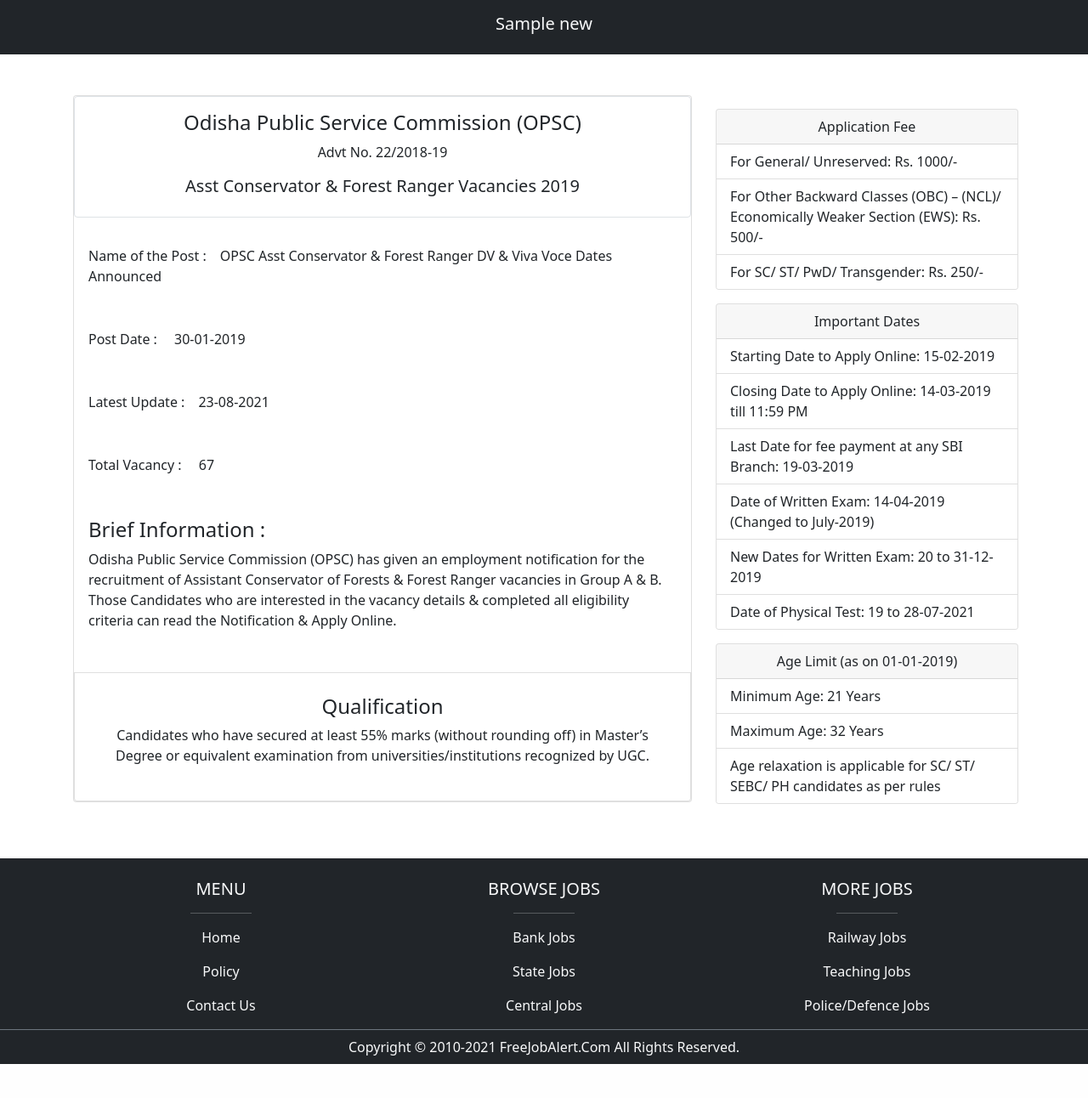
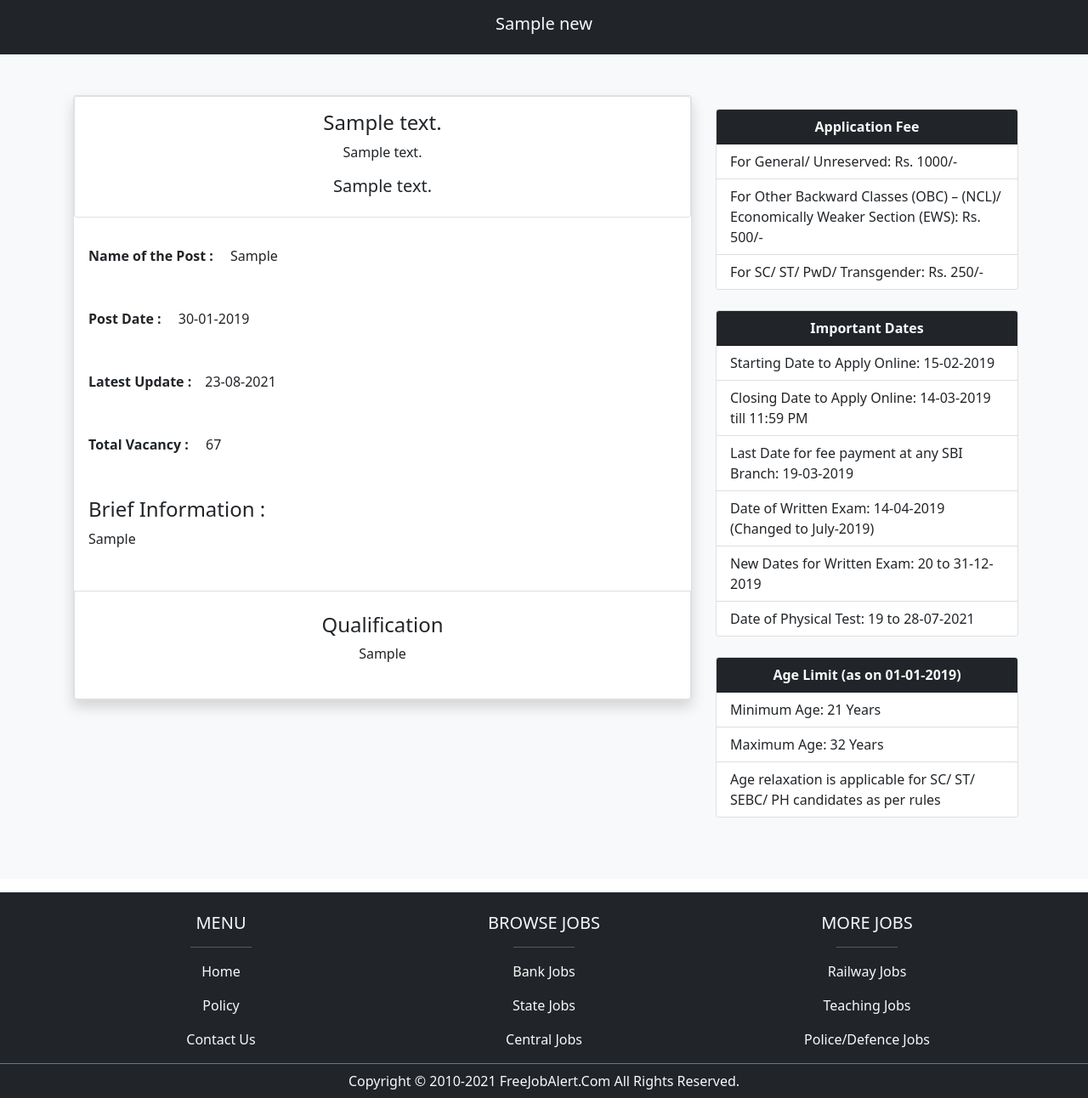
Before and after one commit to ravikumar9130/FreeJobAlert, a Node server app: page /job-details/600000000000000000000001 in a window 1280 px wide. Shown: the part 73-1365 px from the top of the page at 85% size. Before the commit the page ends 1325 px from the top, so only its background shows below. Run offline with Node 20, Linux system fonts and the light colour scheme; tables that the repository leaves empty hold one stand-in row (values such as "Sample post"); some libraries are stand-ins or nearby versions.

Commit message:
job details updated

```diff
--- a/views/job-details.ejs
+++ b/views/job-details.ejs
@@ -7,6 +7,7 @@
 
 <body>
     <%- include('./partials/header.ejs'); %>
+
         <div class="container-fluid  bg-dark  py-3">
             <div class="row">
                 <div class="col-12 text-center text-light">
@@ -16,139 +17,39 @@
                 </div>
             </div>
         </div>
-        <!-- <div class="container my-3">
-        <div class="row">
-            <div class="col-12">
 
-                <div class="alert alert-primary text-center" role="alert">
-                    Name of the Post :<span class="text-dark px-3">OPSC Asst Conservator & Forest Ranger
-                        DV & Viva Voce Dates Announced</span>
-                </div>
-                <div class="alert alert-danger text-center " role="alert">
-                    Post Date :<span class="text-dark  px-3"> 30-01-2019</span>
-                </div>
-                <div class="alert alert-primary text-center" role="alert">
-                    Latest Update :<span class="text-dark px-3">23-08-2021</span>
-                </div>
-                <div class="alert alert-danger text-center" role="alert">
-                    Total Vacancy :<span class="text-dark px-3"> 67</span>
-                </div>
-                <div class="alert alert-info" role="alert">
-                    <h4 class="alert-heading">Brief Information :</h4>
-                    <p>Odisha Public Service Commission (OPSC) has given an employment notification for the recruitment
-                        of Assistant Conservator of Forests & Forest Ranger vacancies in Group A & B. Those Candidates
-                        who are interested in the vacancy details & completed all eligibility criteria can read the
-                        Notification & Apply Online.</p>
+<div class="container-fluid bg-light py-5">
+        <div class="container  ">
+            <div class="row">
+                <div class="col-md-8 px-3 ">
+                    <div class="card shadow">
+                        <div class="alert text-center border " role="alert">
 
+                            <h4> <%- news.CompanyDetails.CompanyName %></h4>
 
-                </div>
-            </div>
-        </div>
-    </div>
-    <div class="container mb-4">
-        <div class="row">
-            <div class="col-12">
-                <div class="card">
-                    <ul class="list-group list-group-flush">
-                        <li class="list-group-item">
-                            <div class="alert alert-primary text-center" role="alert">
-                                <h4>Odisha Public Service Commission (OPSC)</h4>
+                            <p> <%- news.CompanyDetails.AdvtNo %></p>
 
-                                <p>Advt No. 22/2018-19</p>
-
-                                <h5>Asst Conservator & Forest Ranger Vacancies 2019</h5>
-
-
-                            </div>
-                        </li>
-                        <li class="list-group-item">
-                            <div class="card">
-                                <div class="card-header text-center">
-                                    Application Fee
-                                </div>
-                                <ul class="list-group list-group-flush">
-                                    <li class="list-group-item">For General/ Unreserved: Rs. 1000/-</li>
-                                    <li class="list-group-item">For Other Backward Classes (OBC) – (NCL)/ Economically
-                                        Weaker Section (EWS): Rs. 500/-</li>
-                                    <li class="list-group-item">For SC/ ST/ PwD/ Transgender: Rs. 250/-</li>
-                                </ul>
-                            </div>
-                        </li>
-                        <li class="list-group-item"><div class="card">
-                            <div class="card-header text-center">
-                                Important Dates
-                            </div>
-                            <ul class="list-group list-group-flush">
-                                <li class="list-group-item">Starting Date to Apply Online: 15-02-2019</li>
-                                <li class="list-group-item">Closing Date to Apply Online: 14-03-2019 till 11:59 PM</li>
-                                <li class="list-group-item">Last Date for fee payment at any SBI Branch: 19-03-2019</li>
-                                <li class="list-group-item">Date of Written Exam: 14-04-2019 (Changed to July-2019)</li>
-                                <li class="list-group-item">New Dates for Written Exam: 20 to 31-12-2019</li>
-                                <li class="list-group-item">Date of Physical Test: 19 to 28-07-2021</li>
-                            </ul>
-                        </div></li>
-                        <li class="list-group-item"><div class="card">
-                            <div class="card-header text-center ">
-                                Age Limit (as on 01-01-2019)
-                            </div>
-                            <ul class="list-group list-group-flush">
-                                <li class="list-group-item">Minimum Age: 21 Years</li>
-                                <li class="list-group-item">Maximum Age: 32 Years</li>
-                                <li class="list-group-item">Age relaxation is applicable for SC/ ST/ SEBC/ PH candidates as per rules</li>
-
-                            </ul>
-                        </div></li>
-                        <li class="list-group-item"> <div class="alert alert-primary text-center" role="alert">
-                            <h4 class="text-center">Qualification</h4>
-
-                            Candidates who have secured at least 55% marks (without rounding off) in Master’s Degree or equivalent examination from universities/institutions recognized by UGC.
-
-
-                        </div>
-                    </li>
-
-                    </ul>
-                </div>
-            </div>
-        </div>
-    </div>
-//editing -->
-
-        <div class="container my-5">
-            <div class="row">
-                <div class="col-md-8 px-3">
-                    <div class="card">
-                        <div class="alert text-center border " role="alert">
-                            <h4>Odisha Public Service Commission (OPSC)</h4>
-
-                            <p>Advt No. 22/2018-19</p>
-
-                            <h5>Asst Conservator & Forest Ranger Vacancies 2019</h5>
+                            <h5> <%- news.CompanyDetails.VacancyName %></h5>
 
 
                         </div>
                         <div class="alert " role="alert">
-                            Name of the Post :<span class="text-dark px-3">OPSC Asst Conservator & Forest Ranger
-                                DV & Viva Voce Dates Announced</span>
+                     <b>    Name of the Post :</b>   <span class="text-dark px-3">
+                        <%- news.BriefInformation %>
+                    </span>
                         </div>
                         <div class="alert " role="alert">
-                            Post Date :<span class="text-dark  px-3"> 30-01-2019</span>
+                           <b> Post Date :</b> <span class="text-dark  px-3"> 30-01-2019</span>
                         </div>
                         <div class="alert " role="alert">
-                            Latest Update :<span class="text-dark px-3">23-08-2021</span>
+                         <b>   Latest Update :</b><span class="text-dark px-3">23-08-2021</span>
                         </div>
                         <div class="alert " role="alert">
-                            Total Vacancy :<span class="text-dark px-3"> 67</span>
+                          <b>  Total Vacancy :</b><span class="text-dark px-3"> 67</span>
                         </div>
                         <div class="alert " role="alert">
                             <h4 class="alert-heading">Brief Information :</h4>
-                            <p>Odisha Public Service Commission (OPSC) has given an employment notification for the
-                                recruitment
-                                of Assistant Conservator of Forests & Forest Ranger vacancies in Group A & B. Those
-                                Candidates
-                                who are interested in the vacancy details & completed all eligibility criteria can read
-                                the
-                                Notification & Apply Online.</p>
+                            <p> <%- news.BriefInformation %></p>
 
 
                         </div>
@@ -156,8 +57,7 @@
                             <div class="alert text-center" role="alert">
                                 <h4 class="text-center">Qualification</h4>
 
-                                Candidates who have secured at least 55% marks (without rounding off) in Master’s Degree
-                                or equivalent examination from universities/institutions recognized by UGC.
+                                <%- news.Qualification %>
 
 
                             </div>
@@ -167,9 +67,9 @@
                 <div class="col-md-4 ">
 
 
-                        <div class="card my-3">
-                            <div class="card-header text-center ">
-                                Application Fee
+                        <div class="card mt-3 mb-4">
+                            <div class="card-header text-center bg-dark text-light ">
+                               <b> Application Fee</b>
                             </div>
                             <ul class="list-group list-group-flush">
                                 <li class="list-group-item">For General/ Unreserved: Rs. 1000/-</li>
@@ -180,9 +80,9 @@
                         </div>
 
 
-                        <div class="card my-3">
-                            <div class="card-header text-center">
-                                Important Dates
+                        <div class="card my-4">
+                            <div class="card-header text-center bg-dark text-light">
+                              <b>  Important Dates</b>
                             </div>
                             <ul class="list-group list-group-flush">
                                 <li class="list-group-item">Starting Date to Apply Online: 15-02-2019</li>
@@ -198,9 +98,9 @@
                         </div>
 
 
-                        <div class="card my-3">
-                            <div class="card-header text-center ">
-                                Age Limit (as on 01-01-2019)
+                        <div class="card my-4">
+                            <div class="card-header text-center bg-dark text-light  ">
+                               <b> Age Limit (as on 01-01-2019) </b>
                             </div>
                             <ul class="list-group list-group-flush">
                                 <li class="list-group-item">Minimum Age: 21 Years</li>
@@ -215,6 +115,7 @@
             </div>
         </div>
         </div>
+    </div>
         <%- include('./partials/footer.ejs'); %>
 </body>
 
--- a/views/partials/header.ejs
+++ b/views/partials/header.ejs
@@ -1,7 +1,7 @@
 <nav class="navbar navbar-expand-lg navbar-dark bg-dark border-bottom border-secondary">
         <div class="container-lg py-2">
           <a class="navbar-brand" href="/">
-            <img src="./images/tie (1).png" alt="" width="30" height="28" class="d-inline-block align-text-top">
+            <img src="/images/tie.png" alt="tie" width="30" height="28" class="d-inline-block align-text-top">
             Free<span class="text-warning fw-bold">JobAlert</span>
           </a>
           <button class="navbar-toggler" type="button" data-bs-toggle="collapse" data-bs-target="#navbarSupportedContent" aria-controls="navbarSupportedContent" aria-expanded="false" aria-label="Toggle navigation">
```
Also changed, not shown: public/images/tie.png (renamed from public/images/tie (1).png).
